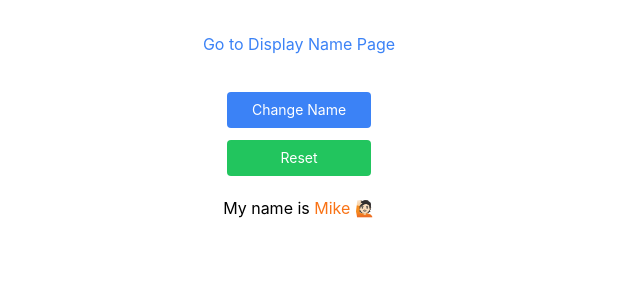
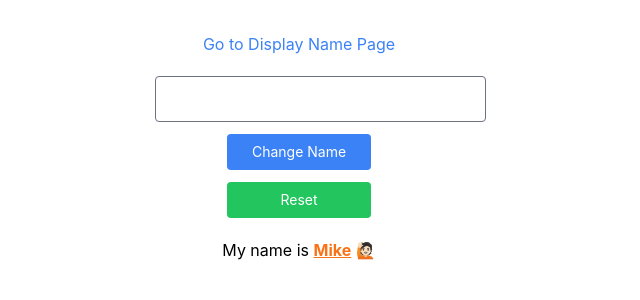
Before and after one commit to takerunoda/react-context-typescript, a Next.js app: page / in a window 1280 px wide. Shown: the top 300 px of the page, without its empty margins (341-981 px from the left). Built offline with nearby package versions, Linux system fonts and the light colour scheme.

Commit message:
input styling

```diff
--- a/pages/display-name.tsx
+++ b/pages/display-name.tsx
@@ -19,7 +19,7 @@ export default function Home() {
           </Link>
         </div>
         <p className="pt-5">
-          My name is <span className="text-orange-500">{myName}</span> 🙋🏻
+          My name is <span className="text-orange-500 font-bold underline">{myName}</span> 🙋🏻
         </p>
       </main>
     </div>
--- a/pages/index.tsx
+++ b/pages/index.tsx
@@ -27,8 +27,8 @@ export default function Home() {
            <p>Go to Display Name Page</p>
           </Link>
         </div>
-        <div>
-          <input type="text" onChange={onChangeName} required />
+        <div className="w-72 mt-5 mx-auto">
+          <input className="border border-gray-500 rounded text-xl p-2" type="text" onChange={onChangeName} required />
         </div>
         <div>
 <button className ="mt-3 bg-blue-500 hover:bg-blue-400 text-white w-36 p-2 rounded focus:outline-none cursor-pointer text-sm xs:text-base;" onClick={handleOnclick}>Change Name</button>
@@ -37,7 +37,7 @@ export default function Home() {
 <button className ="mt-3 bg-green-500 hover:bg-green-400 text-white w-36 p-2 rounded focus:outline-none cursor-pointer text-sm xs:text-base;" onClick={() => setMyName("Mike")}>Reset</button>
         </div>
         <p className="pt-5">
-          My name is <span className="text-orange-500">{myName}</span> 🙋🏻
+          My name is <span className="text-orange-500 font-bold underline">{myName}</span> 🙋🏻
         </p>
       </main>
     </div>
```
